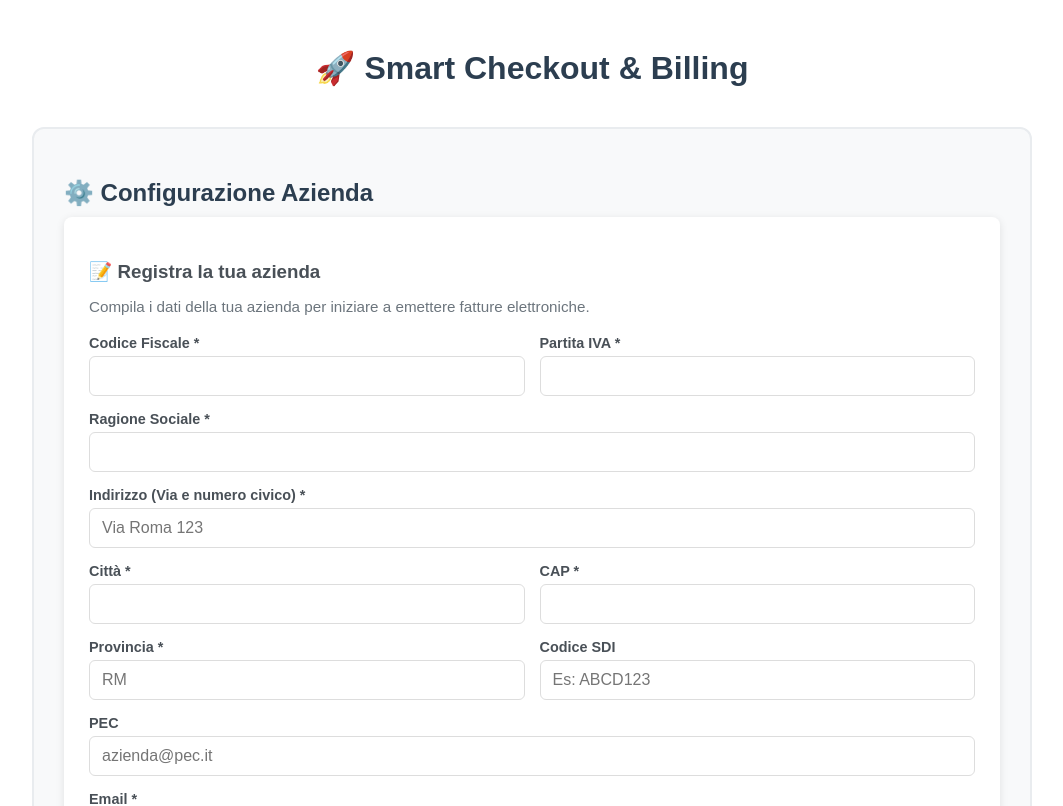
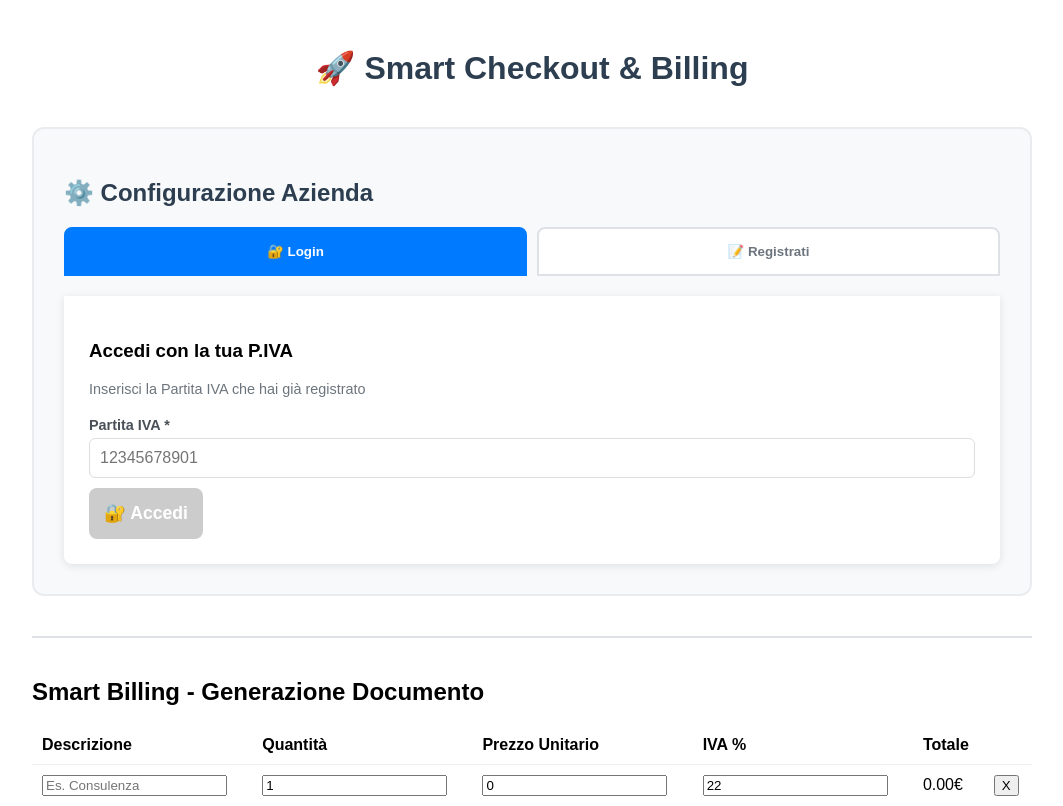
Before and after one commit to iamalessiastocco/smart-billing-tool, a Vue app in the folder smart-billing-tool/: page /checkout in a window 1280 px wide. Shown: the top 806 px of the page, without its empty margins (108-1171 px from the left). Built offline with nearby package versions, Linux system fonts and the light colour scheme; the HTML template or start-up script is replaced by a standard one.

Commit message:
implementazione sistema login signup

```diff
--- a/smart-billing-tool/src/views/companySetup.vue
+++ b/smart-billing-tool/src/views/companySetup.vue
@@ -3,15 +3,70 @@
   <div class="company-setup">
     <h2>⚙️ Configurazione Azienda</h2>
 
-    <div v-if="!store.isConfigured" class="setup-container">
-      <!-- SOLO REGISTRAZIONE -->
-      <div class="signup-section">
-        <h3>📝 Registra la tua azienda</h3>
-        <p class="info-text">
-          Compila i dati della tua azienda per iniziare a emettere fatture elettroniche.
-        </p>
+    <!-- UTENTE GIÀ LOGGATO -->
+    <div v-if="store.isConfigured" class="logged-in">
+      <div class="success-badge">✅ Benvenuto/a!</div>
+      <div class="company-info">
+        <h3>{{ store.myCompany?.name }}</h3>
+        <p><strong>P.IVA:</strong> {{ store.myCompany?.vat_number }}</p>
+        <p><strong>Codice Fiscale:</strong> {{ store.myCompany?.fiscal_id }}</p>
+        <p><strong>Email:</strong> {{ store.myCompany?.email }}</p>
+      </div>
+      <button @click="handleLogout" class="logout-btn">
+        🚪 Esci (Logout)
+      </button>
+    </div>
 
-        <form @submit.prevent="handleCreate" class="form-grid">
+    <!-- UTENTE NON LOGGATO -->
+    <div v-else class="auth-container">
+      <!-- TAB: LOGIN o SIGN UP -->
+      <div class="tabs">
+        <button
+          @click="activeTab = 'login'"
+          :class="{ active: activeTab === 'login' }"
+          class="tab-btn"
+        >
+          🔐 Login
+        </button>
+        <button
+          @click="activeTab = 'signup'"
+          :class="{ active: activeTab === 'signup' }"
+          class="tab-btn"
+        >
+          📝 Registrati
+        </button>
+      </div>
+
+      <!-- LOGIN -->
+      <div v-if="activeTab === 'login'" class="auth-form">
+        <h3>Accedi con la tua P.IVA</h3>
+        <p class="form-description">Inserisci la Partita IVA che hai già registrato</p>
+
+        <div class="form-field">
+          <label>Partita IVA *</label>
+          <input
+            v-model="loginVat"
+            placeholder="12345678901"
+            maxlength="11"
+            @keyup.enter="handleLogin"
+          />
+        </div>
+
+        <button
+          @click="handleLogin"
+          :disabled="loading || !loginVat"
+          class="submit-btn"
+        >
+          {{ loading ? '⏳ Accesso...' : '🔐 Accedi' }}
+        </button>
+      </div>
+
+      <!-- SIGN UP -->
+      <div v-if="activeTab === 'signup'" class="auth-form">
+        <h3>Registra la tua Azienda</h3>
+        <p class="form-description">Compila i dati per creare la tua configurazione</p>
+
+        <form @submit.prevent="handleSignup" class="form-grid">
           <div class="form-field">
             <label>Codice Fiscale *</label>
             <input v-model="formData.fiscal_id" required maxlength="16" />
@@ -28,69 +83,56 @@
           </div>
 
           <div class="form-field full-width">
-            <label>Indirizzo (Via e numero civico) *</label>
-            <input v-model="formData.address.street" required placeholder="Via Roma 123" />
-          </div>
-
-          <div class="form-field">
-            <label>Città *</label>
-            <input v-model="formData.address.city" required />
-          </div>
-
-          <div class="form-field">
-            <label>CAP *</label>
-            <input v-model="formData.address.zip" required maxlength="5" pattern="[0-9]{5}" />
-          </div>
-
-          <div class="form-field">
-            <label>Provincia *</label>
-            <input v-model="formData.address.province" required maxlength="2" placeholder="RM" />
-          </div>
-
-          <div class="form-field">
-            <label>Codice SDI</label>
-            <input v-model="formData.sdi_code" maxlength="7" placeholder="Es: ABCD123" />
-          </div>
-
-          <div class="form-field full-width">
-            <label>PEC</label>
-            <input v-model="formData.pec" type="email" placeholder="azienda@pec.it" />
-          </div>
-
-          <div class="form-field full-width">
             <label>Email *</label>
             <input v-model="formData.email" type="email" required placeholder="info@azienda.it" />
             <p class="field-note">⚠️ L'email non può essere modificata dopo la creazione</p>
           </div>
 
+          <div class="form-field full-width">
+            <label>Indirizzo</label>
+            <input v-model="formData.address.street" placeholder="Via Roma 123" />
+          </div>
+
+          <div class="form-field">
+            <label>Città</label>
+            <input v-model="formData.address.city" />
+          </div>
+
+          <div class="form-field">
+            <label>CAP</label>
+            <input v-model="formData.address.zip" maxlength="5" />
+          </div>
+
+          <div class="form-field">
+            <label>Provincia</label>
+            <input v-model="formData.address.province" maxlength="2" placeholder="RM" />
+          </div>
+
+          <div class="form-field">
+            <label>Codice SDI</label>
+            <input v-model="formData.sdi_code" maxlength="7" />
+          </div>
+
+          <div class="form-field full-width">
+            <label>PEC</label>
+            <input v-model="formData.pec" type="email" />
+          </div>
+
           <button type="submit" :disabled="loading" class="submit-btn">
-            {{ loading ? '⏳ Registrazione in corso...' : '✅ Registra Azienda' }}
+            {{ loading ? '⏳ Registrazione...' : '✅ Registra Azienda' }}
           </button>
         </form>
       </div>
     </div>
 
-    <!-- Configurazione attiva -->
-    <div v-else class="config-active">
-      <div class="success-badge">✅ Configurazione Attiva</div>
-      <div class="company-info">
-        <p><strong>Ragione Sociale:</strong> {{ store.myCompany?.name }}</p>
-        <p><strong>P.IVA:</strong> {{ store.myCompany?.vat_number }}</p>
-        <p><strong>Codice Fiscale:</strong> {{ store.myCompany?.fiscal_id }}</p>
-        <p><strong>Città:</strong> {{ store.myCompany?.address.city }}</p>
-      </div>
-      <button @click="handleLogout" class="logout-btn">
-        🔄 Cambia Azienda
-      </button>
-    </div>
-
+    <!-- MESSAGGI -->
     <p v-if="error" class="error-msg">❌ {{ error }}</p>
     <p v-if="success" class="success-msg">✅ {{ success }}</p>
   </div>
 </template>
 
 <script setup lang="ts">
-import { ref } from 'vue';
+import { ref, onMounted } from 'vue';
 import { useBillingStore } from '@/stores/billingStore';
 import { useCompanyConfig } from '@/composables/useCompanyConfig';
 
@@ -99,9 +141,13 @@ const {
   myCompany,
   loading,
   error: apiError,
-  createCompanyConfig
+  createCompanyConfig,
+  loginWithVat,
+  logout: logoutConfig
 } = useCompanyConfig();
 
+const activeTab = ref<'login' | 'signup'>('login');
+const loginVat = ref('');
 const error = ref<string | null>(null);
 const success = ref<string | null>(null);
 
@@ -122,55 +168,72 @@ const formData = ref({
   status: 'ACTIVE' as const
 });
 
-const handleCreate = async () => {
+onMounted(() => {
+  if (myCompany.value) {
+    store.setMyCompany(myCompany.value);
+    console.log('✅ Sessione ripristinata:', myCompany.value.name);
+  }
+});
+
+const handleLogin = async () => {
   error.value = null;
   success.value = null;
 
-  // Validazione base
-  if (!formData.value.fiscal_id || !formData.value.vat_number || !formData.value.name) {
+  if (!loginVat.value) {
+    error.value = "Inserisci la Partita IVA";
+    return;
+  }
+
+  try {
+    const company = await loginWithVat(loginVat.value);
+    store.setMyCompany(company);
+    success.value = `Benvenuto/a ${company.name}!`;
+    loginVat.value = '';
+  } catch (err) {
+    error.value = apiError.value || "Errore durante l'accesso";
+  }
+};
+
+const handleSignup = async () => {
+  error.value = null;
+  success.value = null;
+
+  if (!formData.value.fiscal_id || !formData.value.vat_number || !formData.value.name || !formData.value.email) {
     error.value = "Compila tutti i campi obbligatori (*)";
     return;
   }
 
   try {
-    console.log('📤 Tentativo registrazione con:', formData.value);
+    const company = await createCompanyConfig(formData.value);
+    store.setMyCompany(company);
+    success.value = "Registrazione completata! Benvenuto/a!";
 
-    const result = await createCompanyConfig(formData.value);
-
-    store.setMyCompany(result);
-    success.value = "Azienda registrata con successo! Ora puoi cercare clienti e emettere fatture.";
-
-    // Reset form
     formData.value = {
       fiscal_id: '',
       vat_number: '',
       name: '',
-      address: {
-        street: '',
-        city: '',
-        zip: '',
-        province: '',
-        country: 'IT'
-      },
+      email: '',
+      address: { street: '', city: '', zip: '', province: '', country: 'IT' },
       sdi_code: '',
       pec: '',
       status: 'ACTIVE'
     };
-  } catch (err: any) {
-    console.error('❌ Errore registrazione:', err);
-    error.value = apiError.value || "Errore durante la registrazione. Riprova.";
-
-    // Se l'azienda esiste già
-    if (err.response?.status === 409 || err.response?.data?.message?.includes('già')) {
-      error.value = "Questa P.IVA è già registrata. Contatta il supporto per recuperare l'accesso.";
-    }
+  } catch (err) {
+    error.value = apiError.value || "Errore durante la registrazione";
   }
 };
 
 const handleLogout = () => {
-  store.clearStore();
-  success.value = null;
+  logoutConfig();
+  store.logout();
   error.value = null;
+  success.value = "Logout effettuato. A presto!";
+  activeTab.value = 'login';
+  loginVat.value = '';
+
+  setTimeout(() => {
+    success.value = null;
+  }, 3000);
 };
 </script>
 
@@ -184,38 +247,97 @@ const handleLogout = () => {
 
 h2 {
   color: #2c3e50;
-  margin-bottom: 10px;
-}
-
-.info-text {
-  color: #6c757d;
-  font-size: 0.95em;
   margin-bottom: 20px;
 }
 
-.setup-container {
-  display: flex;
-  flex-direction: column;
-  gap: 30px;
+.logged-in {
+  background: white;
+  padding: 30px;
+  border-radius: 8px;
+  text-align: center;
 }
 
-.signup-section {
+.success-badge {
+  font-size: 2em;
+  color: #28a745;
+  font-weight: bold;
+  margin-bottom: 20px;
+}
+
+.company-info {
+  background: #f8f9fa;
+  padding: 20px;
+  border-radius: 6px;
+  text-align: left;
+  max-width: 500px;
+  margin: 0 auto 20px;
+}
+
+.company-info h3 {
+  margin: 0 0 15px 0;
+  color: #2c3e50;
+}
+
+.company-info p {
+  margin: 8px 0;
+  color: #495057;
+}
+
+.logout-btn {
+  padding: 12px 30px;
+  background: #6c757d;
+  color: white;
+  border: none;
+  border-radius: 6px;
+  cursor: pointer;
+  font-weight: bold;
+}
+
+.logout-btn:hover {
+  background: #5a6268;
+}
+
+.tabs {
+  display: flex;
+  gap: 10px;
+  margin-bottom: 20px;
+}
+
+.tab-btn {
+  flex: 1;
+  padding: 15px;
+  background: white;
+  border: 2px solid #dee2e6;
+  border-radius: 8px 8px 0 0;
+  cursor: pointer;
+  font-weight: bold;
+  color: #6c757d;
+  transition: all 0.3s;
+}
+
+.tab-btn.active {
+  background: #007bff;
+  color: white;
+  border-color: #007bff;
+}
+
+.auth-form {
   background: white;
   padding: 25px;
-  border-radius: 8px;
+  border-radius: 0 0 8px 8px;
   box-shadow: 0 2px 8px rgba(0,0,0,0.1);
 }
 
-h3 {
-  color: #495057;
-  margin-bottom: 10px;
+.form-description {
+  color: #6c757d;
+  font-size: 0.9em;
+  margin-bottom: 20px;
 }
 
 .form-grid {
   display: grid;
   grid-template-columns: 1fr 1fr;
   gap: 15px;
-  margin-top: 20px;
 }
 
 .form-field {
@@ -235,17 +357,17 @@ h3 {
 }
 
 .form-field input {
-  padding: 10px 12px;
+  padding: 10px;
   border: 1px solid #ddd;
   border-radius: 6px;
   font-size: 1em;
-  transition: border-color 0.3s;
 }
 
-.form-field input:focus {
-  outline: none;
-  border-color: #007bff;
-  box-shadow: 0 0 0 3px rgba(0,123,255,0.1);
+.field-note {
+  font-size: 0.75em;
+  color: #856404;
+  margin-top: 4px;
+  font-style: italic;
 }
 
 .submit-btn {
@@ -259,61 +381,16 @@ h3 {
   cursor: pointer;
   font-size: 1.1em;
   margin-top: 10px;
-  transition: transform 0.2s, box-shadow 0.2s;
+  transition: transform 0.2s;
 }
 
 .submit-btn:hover:not(:disabled) {
   transform: translateY(-2px);
-  box-shadow: 0 4px 12px rgba(40, 167, 69, 0.3);
 }
 
 .submit-btn:disabled {
   background: #ccc;
   cursor: not-allowed;
-  transform: none;
-}
-
-.config-active {
-  background: white;
-  padding: 30px;
-  border-radius: 8px;
-  text-align: center;
-}
-
-.success-badge {
-  font-size: 1.8em;
-  color: #28a745;
-  font-weight: bold;
-  margin-bottom: 20px;
-}
-
-.company-info {
-  background: #f8f9fa;
-  padding: 20px;
-  border-radius: 6px;
-  text-align: left;
-  max-width: 500px;
-  margin: 0 auto 20px;
-}
-
-.company-info p {
-  margin: 10px 0;
-  color: #495057;
-  font-size: 0.95em;
-}
-
-.logout-btn {
-  padding: 10px 20px;
-  background: #6c757d;
-  color: white;
-  border: none;
-  border-radius: 6px;
-  cursor: pointer;
-  font-weight: 600;
-}
-
-.logout-btn:hover {
-  background: #5a6268;
 }
 
 .error-msg {
```
Also changed, not shown: smart-billing-tool/src/composables/useCompanyConfig.ts (+99 -29 lines), smart-billing-tool/src/stores/billingStore.ts (+13 -3 lines).
